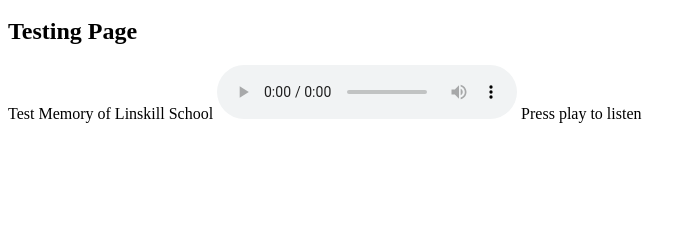
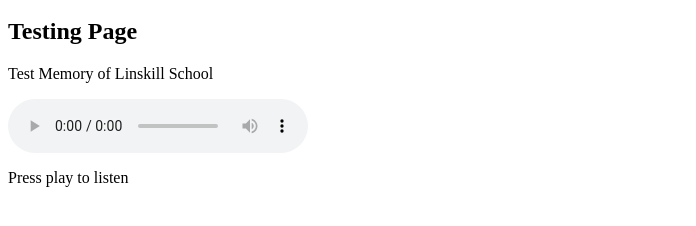
Before and after one commit to HCR-GH/MemoriesInPlace, a plain HTML site: page index.html in a window 1280 px wide. Shown: the part 48-274 px from the top of the page, without its empty margins (0-696 px from the left). Drawn offline with Linux system fonts and the light colour scheme.

Commit message:
improved visual layout

```diff
--- a/index.html
+++ b/index.html
@@ -1,9 +1,9 @@
 <h1>Memories in Place</h1>
 <h2>Testing Page</h2>
-<p> Test Memory of Linskill School
+<p> Test Memory of Linskill School</p>
 <audio controls>
 <source src="Audio/LinskillSchoolTest.mp3" type="audio/mpeg">
 Sorry looks like your browser doesn't support this audio
 </audio>
-Press play to listen
+<p>Press play to listen
 </p>
```
